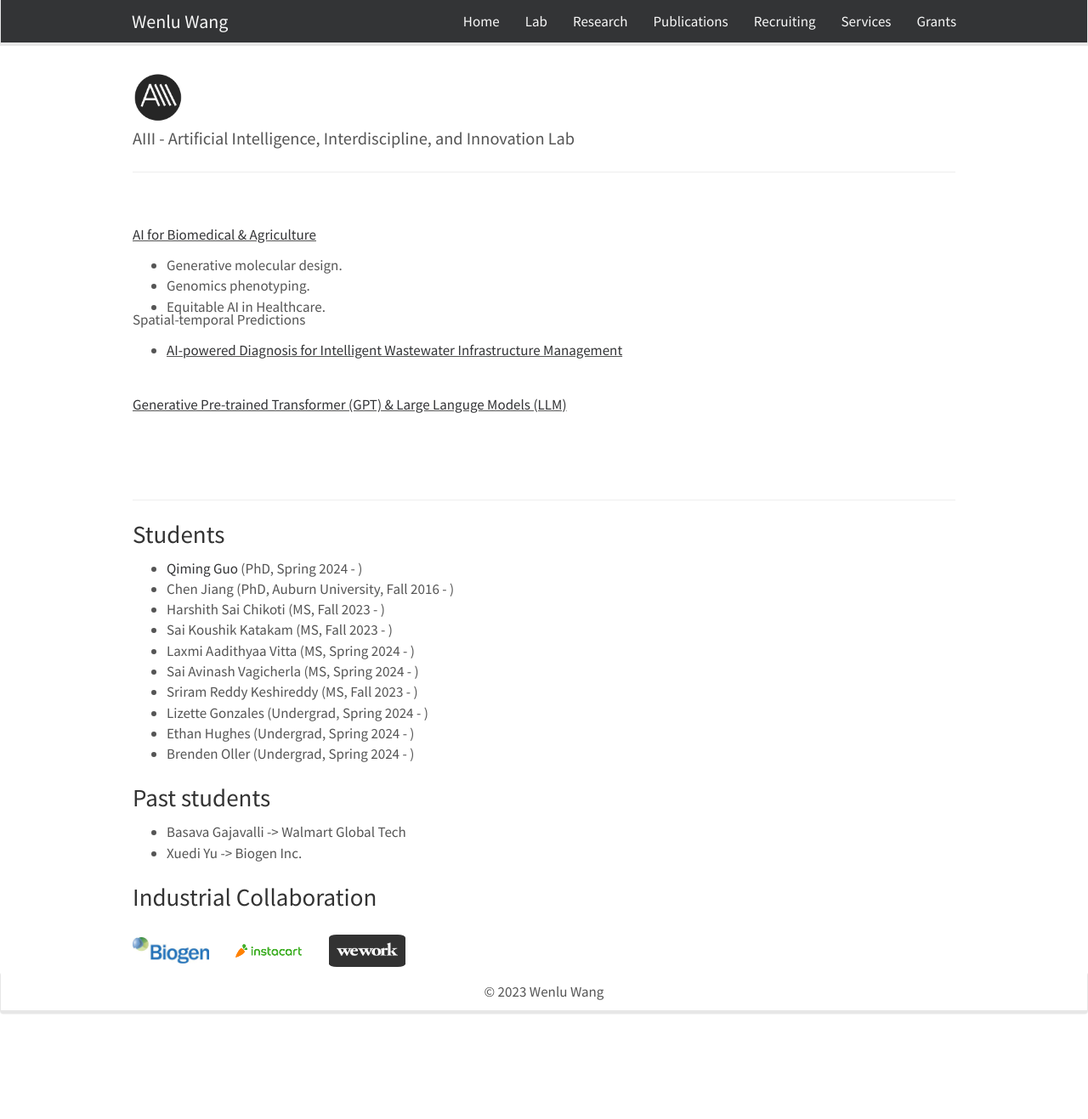
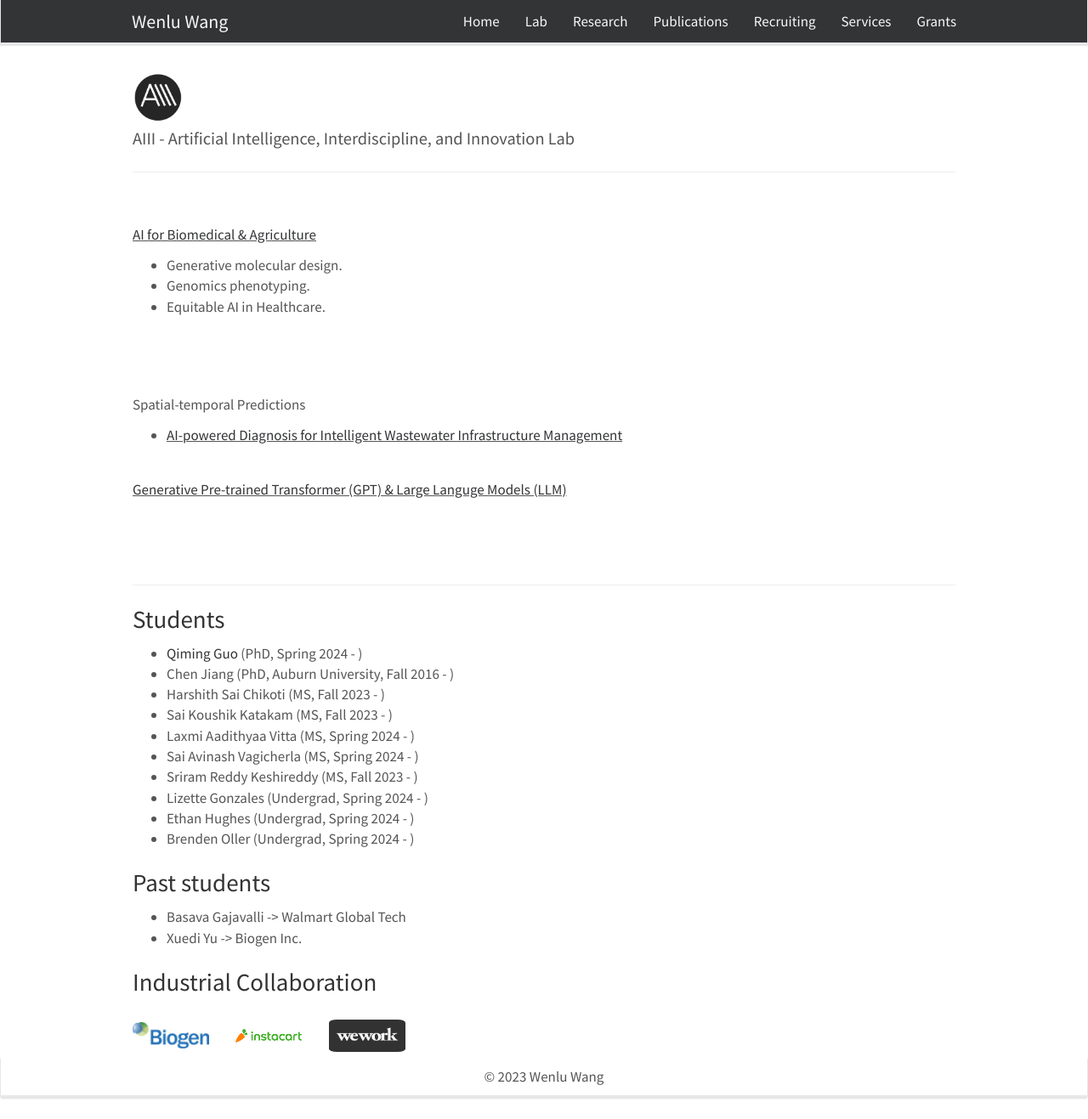
Before and after one commit to WENLU-W/WENLU-W.github.io, a Jekyll site: the page built from docs/_pages/team.md, in a window 1280 px wide and 1317 px high. Shown: the whole window at 85% size. Built offline with Jekyll 4.4.1, drawn with Linux system fonts in a browser that asks for light colours; nearby versions of some CDN libraries.

Commit message:
Update team.md

```diff
--- a/docs/_pages/team.md
+++ b/docs/_pages/team.md
@@ -13,19 +13,23 @@ permalink: /lab/
 <br>
 
 <div style="width: 100%;">
-<div style="height: 100px; width: 700px;">
+<div style="height: 200px; width: 700px;">
   <ins>[AI for Biomedical & Agriculture](https://wenlu-w.github.io/project/2021/09/01/sequential.html)<ins>
 - Generative molecular design.
 - Genomics phenotyping.
 - Equitable AI in Healthcare.
 </div>
 </div>
+
+
 <div style="width: 100%;">
 <div style="height: 100px; width: 1000px;">
   Spatial-temporal Predictions
   - <ins>[AI-powered Diagnosis for Intelligent Wastewater Infrastructure Management](https://wenlu-w.github.io/project/2023/10/01/ai4hydro.html)</ins>
 </div>
 </div>
+
+
 <div style="width: 100%;">
 <div style="height: 100px; width: 1000px;">
   <ins>[Generative Pre-trained Transformer (GPT) & Large Languge Models (LLM)](https://wenlu-w.github.io/project/2022/01/01/llm.html)</ins>
```
